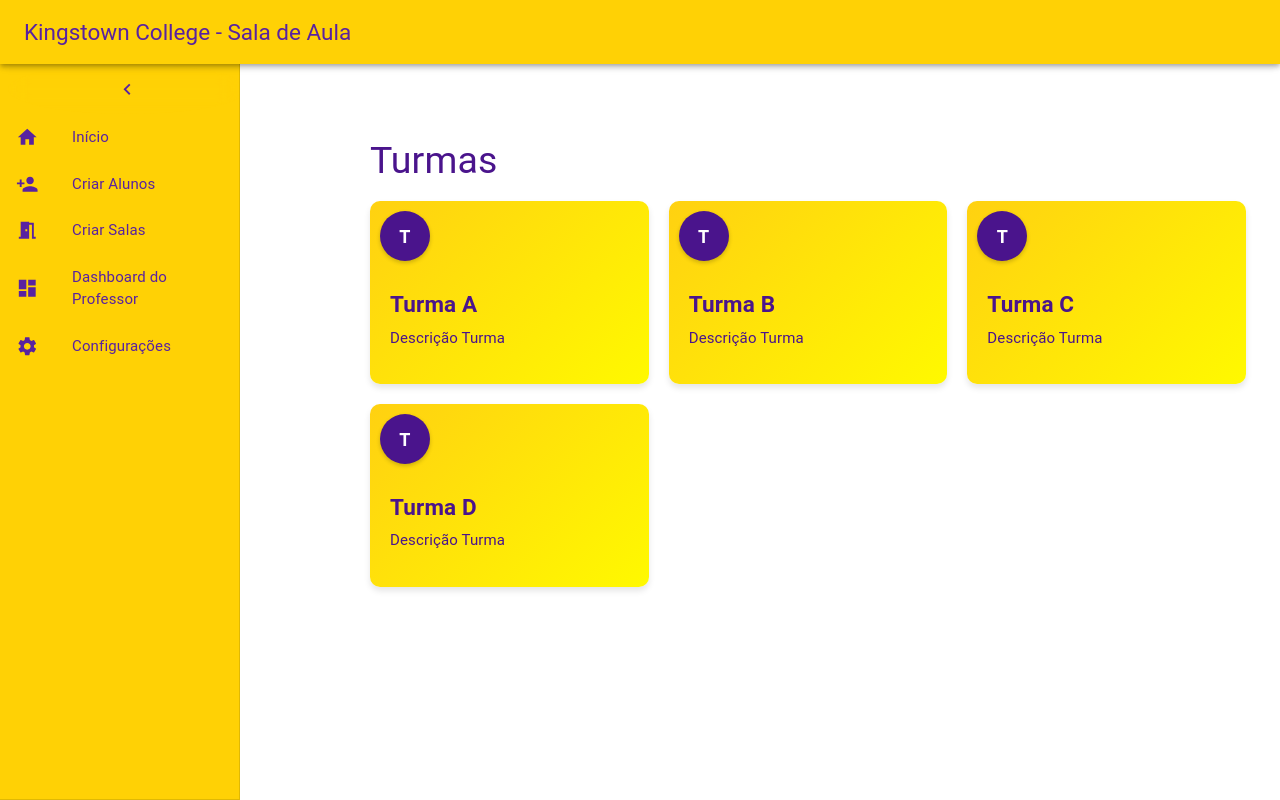
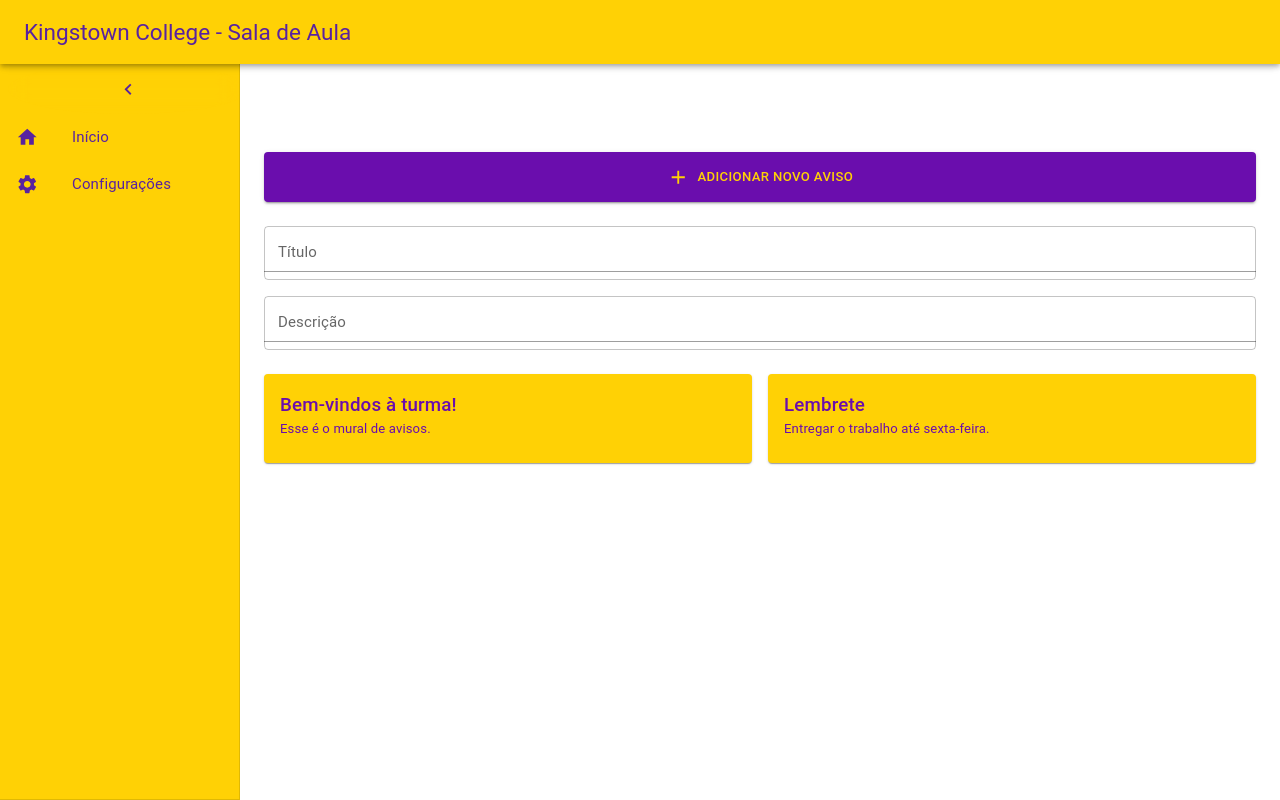
Before and after one commit to Wiltonll/kingstown-sala-de-aula, a React (Create React App) app in the folder Front-End/: page / in a window 1280 px wide. Built offline with nearby package versions, Linux system fonts and the light colour scheme.

Commit message:
Criação do Mural para Turmas Criadas

```diff
--- a/Front-End/src/App.js
+++ b/Front-End/src/App.js
@@ -8,32 +8,17 @@ import { AuthProvider } from './auth/AuthContext';
 import InicioTurmas from './components/InicioTurmas/InicioTurmas';
 import ProfessorDashboard from './components/ProfessorDashboard/ProfessorDashboard';
 import MenuDrawer from './components/TelaProfessor/MenuDrawer';
-
-
+import Mural from './components/Mural/Mural';
 
 
 function App() {
   return (
-    <TelaProfessor/>
-    // <AuthProvider>
-    //   <Router>
-    //     <Routes>
-    //       <Route path="/" element={<Navigate to="/login" replace />} />
-
-    //       <Route path="/login" element={<Login />} />
-
-    //       {/* Rotas protegidas por tipo de usuário */}
-    //       <Route
-    //         path="/home-admin"
-    //         element={<PrivateRoute><TelaProfessor /></PrivateRoute>}
-    //       />
-    //       <Route
-    //         path="/home-user"
-    //         element={<PrivateRoute><TelaAluno /></PrivateRoute>}
-    //       />
-    //     </Routes>
-    //   </Router>
-    // </AuthProvider>
+    <Router>
+      <Routes>
+        <Route path="/" element={<Mural />} />
+        {/* Outras rotas se necessário */}
+      </Routes>
+    </Router>
   );
 }
 
--- a/Front-End/src/components/Mural/Mural.js
+++ b/Front-End/src/components/Mural/Mural.js
@@ -0,0 +1,240 @@
+import * as React from 'react';
+import { useState } from 'react';
+import Box from '@mui/material/Box';
+import Drawer from '@mui/material/Drawer';
+import AppBar from '@mui/material/AppBar';
+import CssBaseline from '@mui/material/CssBaseline';
+import Toolbar from '@mui/material/Toolbar';
+import Typography from '@mui/material/Typography';
+import List from '@mui/material/List';
+import ListItem from '@mui/material/ListItem';
+import ListItemIcon from '@mui/material/ListItemIcon';
+import ListItemText from '@mui/material/ListItemText';
+import Divider from '@mui/material/Divider';
+import HomeIcon from '@mui/icons-material/Home';
+import SettingsIcon from '@mui/icons-material/Settings';
+import useMediaQuery from '@mui/material/useMediaQuery';
+import { useTheme } from '@mui/material/styles';
+import IconButton from '@mui/material/IconButton';
+import MenuIcon from '@mui/icons-material/Menu';
+import ChevronLeftIcon from '@mui/icons-material/ChevronLeft';
+import ChevronRightIcon from '@mui/icons-material/ChevronRight';
+import AddIcon from '@mui/icons-material/Add';
+import Button from '@mui/material/Button';
+import Card from '@mui/material/Card';
+import CardContent from '@mui/material/CardContent';
+import TextField from '@mui/material/TextField';
+import { Snackbar } from '@mui/material';
+import { useNavigate } from 'react-router-dom';
+
+const drawerWidth = 240;
+
+export default function Mural() {
+  const navigate = useNavigate(); // Esta linha está faltando
+  const theme = useTheme();
+  const isMobile = useMediaQuery(theme.breakpoints.down('sm'));
+  const [mobileOpen, setMobileOpen] = useState(false);
+  const [drawerOpen, setDrawerOpen] = useState(true);
+  const [posts, setPosts] = useState([
+    { id: 1, titulo: 'Bem-vindos à turma!', descricao: 'Esse é o mural de avisos.' },
+    { id: 2, titulo: 'Lembrete', descricao: 'Entregar o trabalho até sexta-feira.' },
+  ]);
+  const [newPost, setNewPost] = useState({ titulo: '', descricao: '' });
+  const [openSnackbar, setOpenSnackbar] = useState(false);
+
+  const handleDrawerToggle = () => {
+    setMobileOpen(!mobileOpen);
+  };
+
+  const handleDrawerToggleLeft = () => {
+    setDrawerOpen(!drawerOpen);
+  };
+
+  const handleAddPost = () => {
+    if (newPost.titulo && newPost.descricao) {
+      setPosts([
+        ...posts,
+        { id: posts.length + 1, titulo: newPost.titulo, descricao: newPost.descricao },
+      ]);
+      setNewPost({ titulo: '', descricao: '' });
+      setOpenSnackbar(true);
+    }
+  };
+
+  const handleInputChange = (e) => {
+    const { name, value } = e.target;
+    setNewPost({ ...newPost, [name]: value });
+  };
+
+  const drawer = (
+    <Box
+      sx={{
+        overflow: 'hidden',
+        display: 'flex',
+        flexDirection: 'column',
+        height: '100%',
+        width: drawerOpen ? drawerWidth : 65,
+        boxSizing: 'border-box',
+        backgroundColor: '#FFD105',
+        overflowX: 'hidden',
+      }}
+    >
+      <Box sx={{ display: 'flex', alignItems: 'center' }}>
+        <IconButton
+          onClick={handleDrawerToggleLeft}
+          sx={{
+            mr: drawerOpen ? 1 : 0,
+            ml: 1,
+            color: '#5922A0',
+            justifyContent: 'center',
+          }}
+        >
+          {drawerOpen ? <ChevronLeftIcon /> : <ChevronRightIcon />}
+        </IconButton>
+        <Typography
+          variant="h6"
+          noWrap
+          component="div"
+          sx={{
+            color: '#5922A0',
+            display: drawerOpen ? 'block' : 'none',
+          }}
+        >
+          Kingstown - Sala de Aula
+        </Typography>
+      </Box>
+
+      <List
+        sx={{
+          overflowY: 'auto',
+          flexGrow: 1,
+          padding: 0,
+        }}
+      >
+        {[
+          { text: 'Início', icon: <HomeIcon />, path: '/' },
+          { text: 'Configurações', icon: <SettingsIcon />, path: '/configuracoes' },
+        ].map((item) => (
+          <ListItem
+            button
+            key={item.text}
+            onClick={() => {
+              navigate(item.path);
+              if (isMobile) setMobileOpen(false);
+            }}
+          >
+            <ListItemIcon sx={{ color: '#5922A0', ml: 0 }}>{item.icon}</ListItemIcon>
+            <ListItemText
+              primary={item.text}
+              sx={{
+                color: '#5922A0',
+                display: drawerOpen ? 'block' : 'none',
+              }}
+            />
+          </ListItem>
+        ))}
+      </List>
+      <Divider />
+    </Box>
+  );
+
+  return (
+    <Box sx={{ display: 'flex' }}>
+      <CssBaseline />
+      <AppBar position="fixed" sx={{ zIndex: (theme) => theme.zIndex.drawer + 1, backgroundColor: '#FFD105' }}>
+        <Toolbar>
+          {isMobile && (
+            <IconButton color="inherit" edge="start" onClick={handleDrawerToggle} sx={{ mr: 0 }}>
+              <MenuIcon />
+            </IconButton>
+          )}
+          <Typography variant="h5" noWrap component="div" sx={{ color: '#5922A0' }}>
+            Kingstown College - Sala de Aula
+          </Typography>
+        </Toolbar>
+      </AppBar>
+      <Drawer
+        variant={isMobile ? 'temporary' : 'permanent'}
+        open={isMobile ? mobileOpen : true}
+        onClose={handleDrawerToggle}
+        sx={{
+          width: drawerWidth,
+          flexShrink: 0,
+          [`& .MuiDrawer-paper`]: {
+            width: drawerWidth,
+            boxSizing: 'border-box',
+            backgroundColor: '#FFD105',
+            overflowX: 'hidden',
+          },
+        }}
+      >
+        <Toolbar />
+        {drawer}
+      </Drawer>
+
+      <Box component="main" sx={{ flexGrow: 1, p: 3, mt: 8, maxWidth: 'calc(100% - 240px)', ml: drawerOpen ? 0 : 65 }}>
+        <Toolbar />
+        <Button
+          onClick={handleAddPost}
+          variant="contained"
+          sx={{
+            backgroundColor: '#6A0DAD',
+            color: '#FFD105',
+            marginBottom: 3,
+            '&:hover': {
+              backgroundColor: '#5922A0',
+              transitionDuration: '150ms',
+            },
+            transition: 'background-color 150ms ease',
+          }}
+        >
+          <AddIcon sx={{ marginRight: 1 }} />
+          Adicionar Novo Aviso
+        </Button>
+
+        <TextField
+          label="Título"
+          variant="outlined"
+          fullWidth
+          sx={{ marginBottom: 2 }}
+          name="titulo"
+          value={newPost.titulo}
+          onChange={handleInputChange}
+        />
+        <TextField
+          label="Descrição"
+          variant="outlined"
+          fullWidth
+          sx={{ marginBottom: 3 }}
+          name="descricao"
+          value={newPost.descricao}
+          onChange={handleInputChange}
+        />
+
+        <Box sx={{ display: 'grid', gridTemplateColumns: 'repeat(auto-fit, minmax(300px, 1fr))', gap: 2 }}>
+          {posts.map((post) => (
+            <Card
+              key={post.id}
+              sx={{
+                backgroundColor: '#FFD105',
+                color: '#6A0DAD',
+              }}
+            >
+              <CardContent>
+                <Typography variant="h6">{post.titulo}</Typography>
+                <Typography variant="body2">{post.descricao}</Typography>
+              </CardContent>
+            </Card>
+          ))}
+        </Box>
+
+        <Snackbar
+          open={openSnackbar}
+          autoHideDuration={3000}
+          onClose={() => setOpenSnackbar(false)}
+          message="Novo aviso adicionado!"
+        />
+      </Box>
+    </Box>
+  );
+}
```
